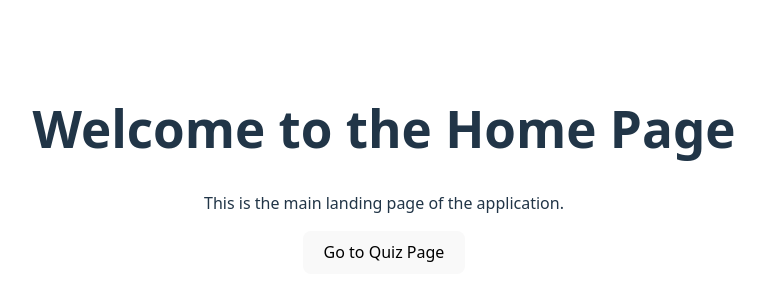
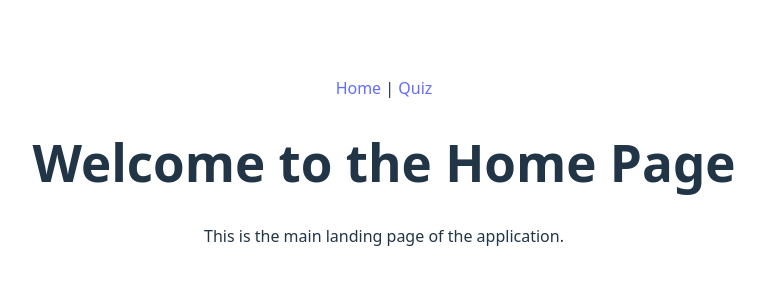
Before and after one commit to Zulu05/CS35L_Proj, a React (Vite) app: page / in a window 1280 px wide. Shown: the part 230-530 px from the top of the page, without its empty margins (256-1021 px from the left). Built offline with nearby package versions, Linux system fonts and the light colour scheme.

Commit message:
Added multiple pages

```diff
--- a/src/App.tsx
+++ b/src/App.tsx
@@ -1,20 +1,24 @@
-import { useState } from 'react'
-import HomePage from './components/Pages/homePage'
-import QuizPage from './components/Pages/quizPage'
-import './App.css'
+import { BrowserRouter as Router, Routes, Route, Link } from 'react-router-dom';
+import HomePage from './components/Pages/homePage';
+import QuizPage from './components/Pages/quizPage';
+import './App.css';
 
 function App() {
-  const [count, setCount] = useState(0)
+  return (
+    <Router>
+      <div>
+        <nav>
+          <Link to="/">Home</Link> |{' '}
+          <Link to="/quiz">Quiz</Link>
+        </nav>
 
-  return (
-    <>
-      {}
-      <div>
-        <HomePage />
-        <button onClick={() => { window.location.href = "https://"; }}>Go to Quiz Page</button>
+        <Routes>
+          <Route path="/" element={<HomePage />} />
+          <Route path="/quiz" element={<QuizPage />} />
+        </Routes>
       </div>
-    </>
-  )
+    </Router>
+  );
 }
 
-export default App
+export default App;
```
